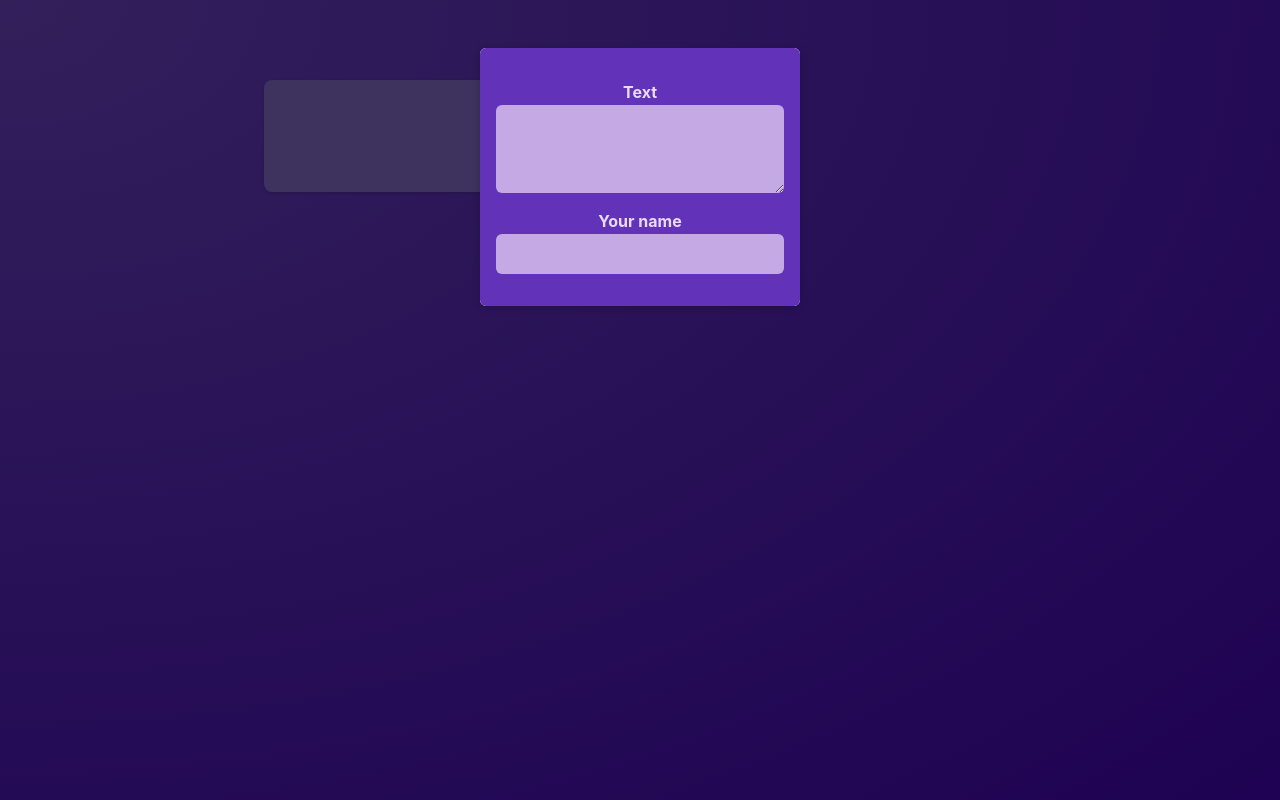
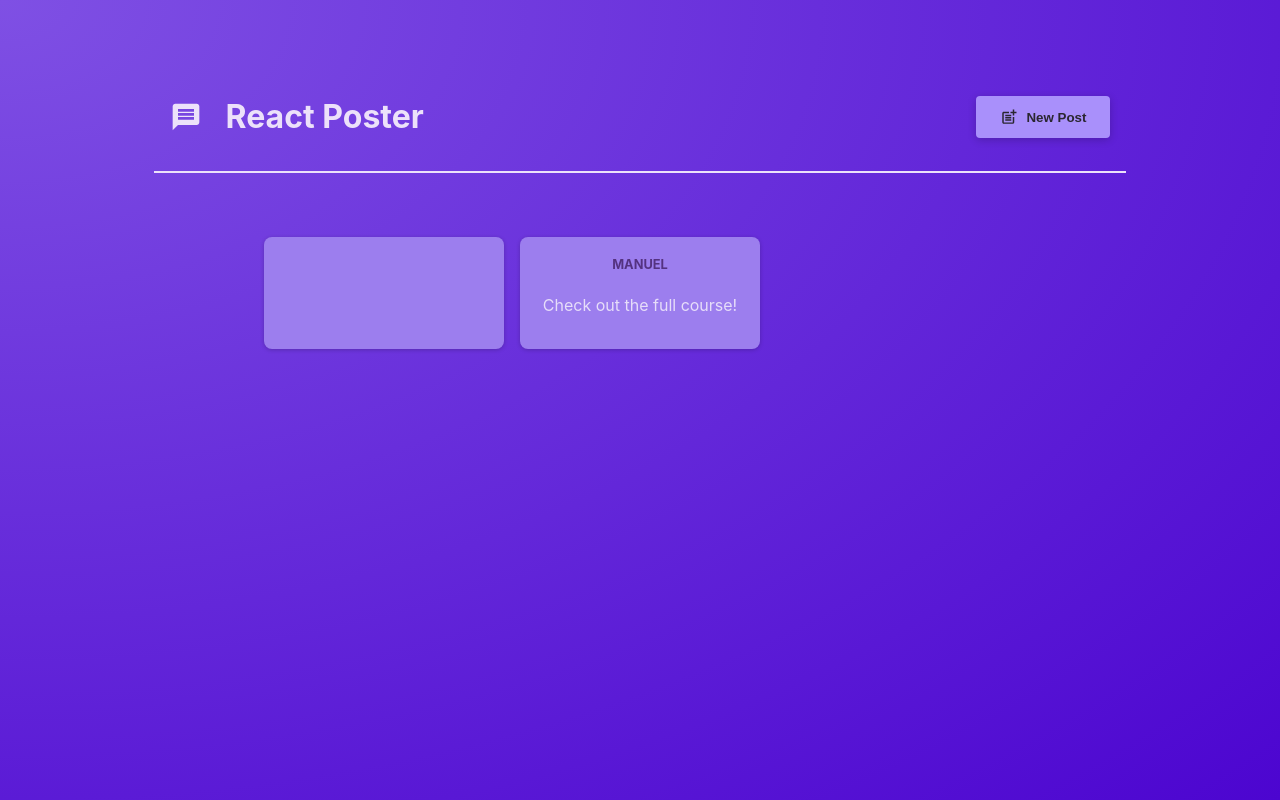
Before and after one commit to Jerscape/react-crash-course, a React (Vite) app: page / in a window 1280 px wide. Built offline with nearby package versions, Linux system fonts and the light colour scheme.

Commit message:
fixed modal state toggle error, incorrect syntax for objecdt deconstruction {}

```diff
--- a/package.json
+++ b/package.json
@@ -11,7 +11,8 @@
   },
   "dependencies": {
     "react": "^19.1.1",
-    "react-dom": "^19.1.1"
+    "react-dom": "^19.1.1",
+    "react-icons": "^5.5.0"
   },
   "devDependencies": {
     "@eslint/js": "^9.36.0",
--- a/src/App.jsx
+++ b/src/App.jsx
@@ -1,15 +1,31 @@
 import { useState } from "react";
-import reactLogo from "./assets/react.svg";
-import viteLogo from "/vite.svg";
-import Post from "./components/Post";
+import PostsList from "./components/PostsList";
+import MainHeader from "./components/MainHeader";
 import "./App.css";
-import PostsList from "./components/PostsList";
+
 
 function App() {
+  const [modalIsVisible, setModalIsVisible] = useState(false);
+
+  function showModalHandler() {
+    setModalIsVisible(true)
+  }
+
+  function hideModalHandler() {
+    setModalIsVisible(false);
+  }
+
   return (
-    <main>
-      <PostsList/>
-    </main>
+    <>
+      <MainHeader onCreatePost={showModalHandler}/>
+      <main>
+        <PostsList
+        isPosting={modalIsVisible}
+        onStopPosting={hideModalHandler}
+
+        />
+      </main>
+    </>
   );
 }
 
--- /dev/null
+++ b/src/components/MainHeader.jsx
@@ -0,0 +1,22 @@
+import { MdPostAdd, MdMessage } from 'react-icons/md';
+
+import classes from './MainHeader.module.css';
+
+function MainHeader({ onCreatePost }) {
+  return (
+    <header className={classes.header}>
+      <h1 className={classes.logo}>
+        <MdMessage />
+        React Poster
+      </h1>
+      <p>
+        <button className={classes.button} onClick={onCreatePost}>
+          <MdPostAdd size={18} />
+          New Post
+        </button>
+      </p>
+    </header>
+  );
+}
+
+export default MainHeader;
--- /dev/null
+++ b/src/components/MainHeader.module.css
@@ -0,0 +1,36 @@
+.header {
+  /* padding: 2rem 10%; */
+  margin: 2rem 10%;
+  padding: 1rem;
+  text-align: center;
+  display: flex;
+  justify-content: space-between;
+  align-items: center;
+  border-bottom: 2px solid #ece1fa;
+}
+
+.logo {
+  font-size: 2rem;
+  display: flex;
+  gap: 1.5rem;
+  align-items: center;
+  color: #ece1fa;
+}
+
+.button {
+  display: inline-flex;
+  align-items: center;
+  gap: 0.5rem;
+  padding: 0.75rem 1.5rem;
+  background-color: #a990fb;
+  color: #2a2630;
+  border: none;
+  border-radius: 4px;
+  box-shadow: 0 2px 8px rgba(0, 0, 0, 0.2);
+  cursor: pointer;
+  font-weight: bold;
+}
+
+.button:hover {
+  background-color: #8c6cf7;
+}
--- a/src/components/NewPost.jsx
+++ b/src/components/NewPost.jsx
@@ -14,6 +14,10 @@ function NewPost(props) {
         <label htmlFor="name">Your name</label>
         <input type="text" id="name" required onChange={props.onAuthorChange}/>
       </p>
+      <p className={classes.actions}> {/*remember classes here are css not react classes*/}
+        <button>Cancel</button>  {/*note, buttons will trigger a submit event and HTTP request by default */}
+        <button>Submit</button>
+      </p>
     </form>
   );
 }
--- a/src/components/PostsList.jsx
+++ b/src/components/PostsList.jsx
@@ -4,10 +4,10 @@ import Modal from "./Modal";
 import classes from "./PostsList.module.css";
 import { useState } from "react";
 
-function PostsList() {
+function PostsList({isPosting, onStopPosting}) {
   const [modalIsVisible, setModalIsVisible] = useState(true);
-  const [enteredBody, setEnteredBody] = useState("");
-  const [enteredAuthor, setEnteredAuthor] = useState("");
+  const [enteredBody, setEnteredBody] = useState('');
+  const [enteredAuthor, setEnteredAuthor] = useState('');
 
   function hideModalHandler() {
     setModalIsVisible(false);
@@ -23,8 +23,8 @@ function PostsList() {
 
   return (
     <>
-      {modalIsVisible && (
-        <Modal onClose={hideModalHandler}>
+      {isPosting && (
+        <Modal onClose={onStopPosting}>
           <NewPost
             onBodyChange={bodyChangeHandler}
             onAuthorChange={authorChangeHandler}
```
Also changed, not shown: 1 other file (tests, documents, lock files or other folders).
